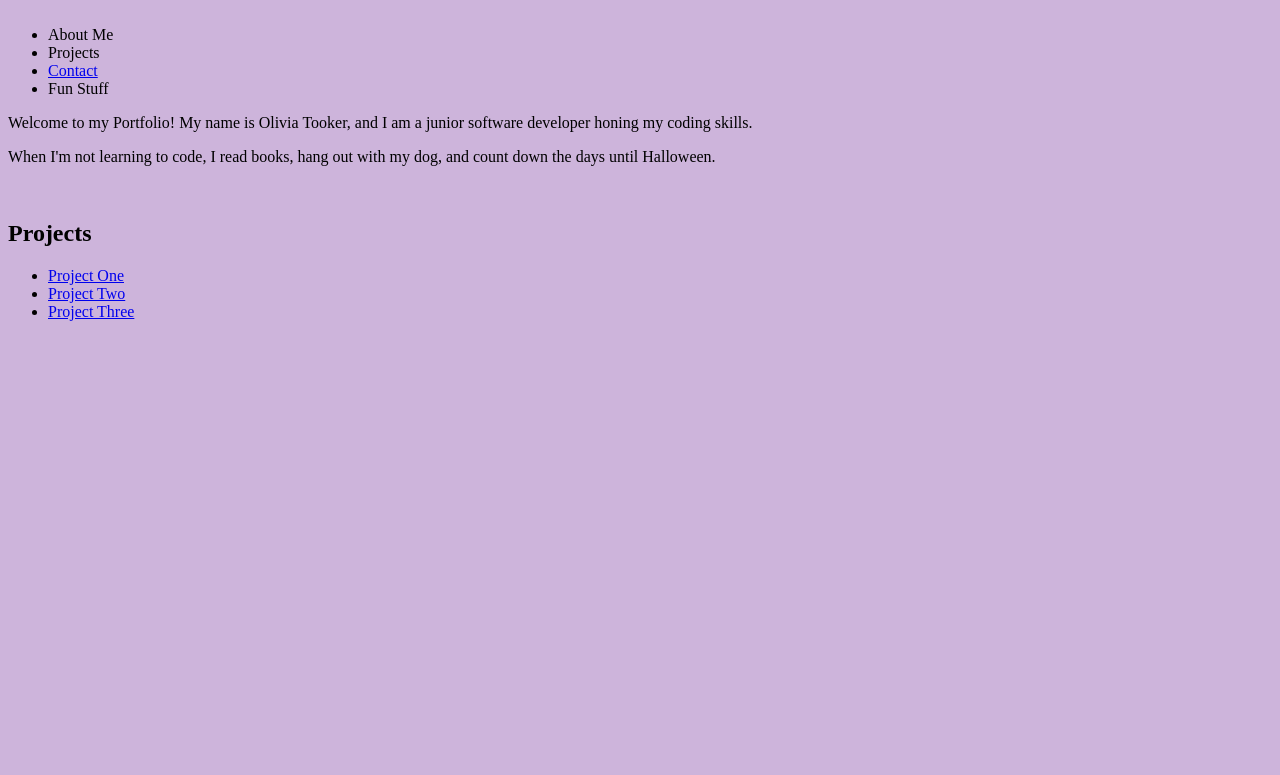
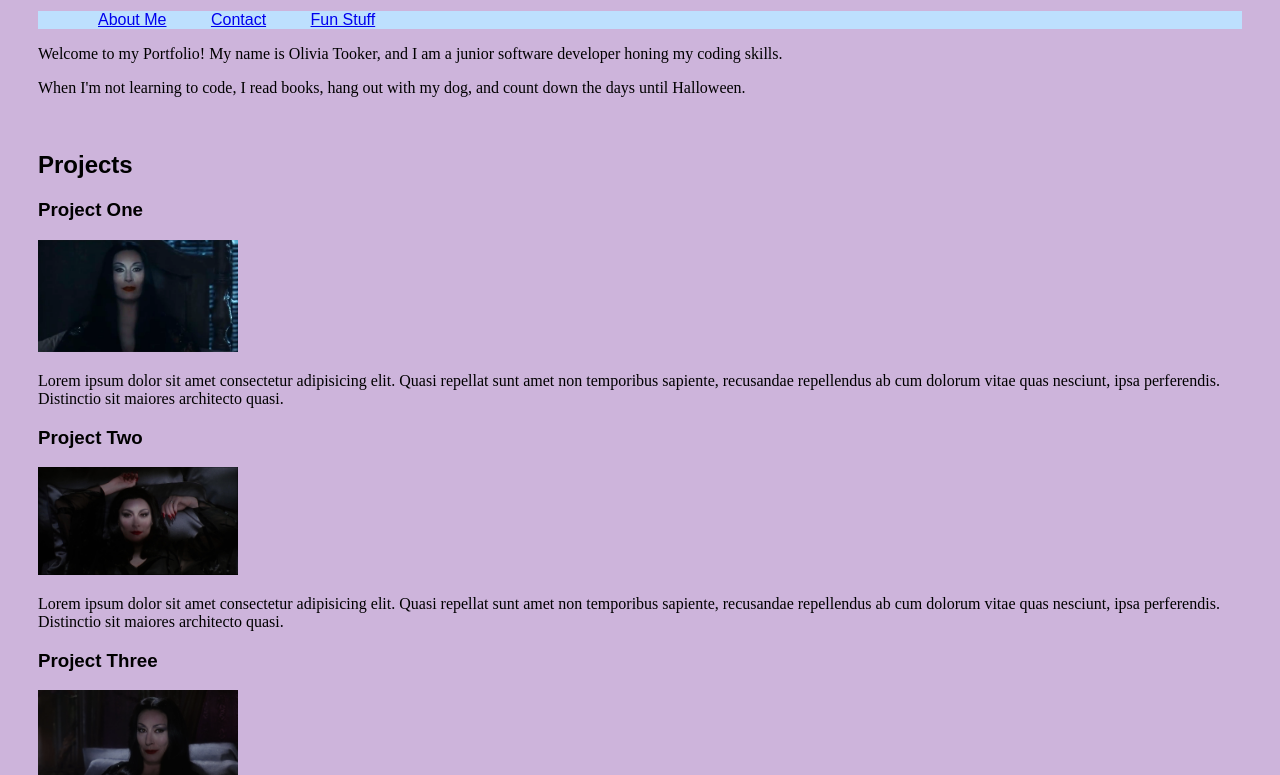
Before and after one commit to ladylivs/github.io, a plain HTML site: page index.html in a window 1280 px wide. Shown: the part 115-890 px from the top of the page. Before the commit the page ends 800 px from the top, so only its background shows below. Drawn offline with Linux system fonts and the light colour scheme.

Commit message:
added ugly css,  horizontal nav bar, & proj imgs

```diff
--- a/index.html
+++ b/index.html
@@ -5,19 +5,19 @@
     <meta http-equiv="X-UA-Compatible" content="IE=edge">
     <meta name="viewport" content="width=device-width, initial-scale=1.0">
     <link rel="stylesheet" href="style.css">
-    <title>Olivia Tooker Portfolio</title>
+    <title>Olivia Tooker</title>
+    <nav>  <!-- navigation bar TODO: make into a top bar-->
+        <ul>
+            <li><a href="#about-me">About Me</a></li>
+           <!--  <li><a href="#projects"></a>Projects</a></li>      solve this later, and remeber to change it on each html sheet please-->
+            <li><a href="contact.html">Contact</a></li>
+            <li><a href="funstuff.html">Fun Stuff</a></li>
+        </ul>
+    </nav>
 
 </head>
 <body>
-    <nav>  <!-- navigation bar TODO: make into a top bar-->
-        <h1>Olivia Tooker</h1>
-        <ul>
-            <li><a id="#about-me">About Me</a></li>
-            <li><a id="#projects"></a>Projects</a> </li>
-            <li><a href="contact.html">Contact</a></li>
-            <li>Fun Stuff</li>
-        </ul>
-    </nav>
+
     <main> <!-- about me TODO: add photo, make beautiful -->
         <section id="about-me">
             <div id="about-me-container">
@@ -30,13 +30,26 @@
                 <img class="selfie" src="" width="" height="">
             </div>
          </section>
-         <section id="projects">  <!-- projects section TODO: adding photos, summaries, etc.  -->
-            <h2>Projects</h2>
-            <ul>
-                <li><a href="#projectone">Project One</a></li>
-                <li><a href="#projecttwo">Project Two</a></li>
-                <li><a href="#projectthree">Project Three</a></li>
-              </ul>
+         <section>  <!-- projects section TODO: adding photos, summaries, etc.  -->
+            <h2 id="projects">Projects</h2>
+            <div id="projects-container">
+
+             <section>
+                <h3>Project One</h3>
+                <img src="images/mort1.png" width=200px alt="a placeholder photo of Morticia Addams">
+                <p>Lorem ipsum dolor sit amet consectetur adipisicing elit. Quasi repellat sunt amet non temporibus sapiente, recusandae repellendus ab cum dolorum vitae quas nesciunt, ipsa perferendis. Distinctio sit maiores architecto quasi.</p>
+            </section>
+            <section>
+                <h3>Project Two</h3>
+                <img src="images/mort2.jpg" width=200px alt="a placeholder photo of Morticia Addams">
+                <p>Lorem ipsum dolor sit amet consectetur adipisicing elit. Quasi repellat sunt amet non temporibus sapiente, recusandae repellendus ab cum dolorum vitae quas nesciunt, ipsa perferendis. Distinctio sit maiores architecto quasi.</p>
+            </section>
+            <section>
+                <h3>Project Three</h3>
+                <img src="images/mort3.png" width=200px alt="a placeholder photo of Morticia Addams">
+                <p>Lorem ipsum dolor sit amet consectetur adipisicing elit. Quasi repellat sunt amet non temporibus sapiente, recusandae repellendus ab cum dolorum vitae quas nesciunt, ipsa perferendis. Distinctio sit maiores architecto quasi.</p>
+            </section>
+            </div>
          </section>
     </main>
     <script type="text/Javascript" src="scripts.js" ></script>
--- a/style.css
+++ b/style.css
@@ -1,5 +1,5 @@
 h1 {
-    font-size: 50px;
+    font-size: 20px;
 }
 
 p {
@@ -9,4 +9,43 @@ p {
 
 body {
     background-color: #CDB4DB;
+    height: 125vh;
+    margin-top: 80px;
+    padding: 30px;
+    background-size: cover;
+    font-family: sans-serif;
 }
+
+head {
+
+    background-color: #BDE0FE;
+    position: fixed;
+    left: 0;
+    right: 0;
+    top: 5px;
+    height: 30px;
+    display: flex;
+    align-items: center;
+    box-shadow: 0 0 25px 0 #256EFF;
+
+}
+
+head * {
+    display: inline;
+    }
+
+
+nav li {
+    margin: 20px;
+    display: inline;
+    }
+
+nav ul {
+    background-color: #BDE0FE
+}
+
+
+head li a {
+    color: blue;
+    text-decoration: none;
+    }
```
Also changed, not shown: contact.html (+10 -1 lines), funstuff.html (added, +22 -0 lines), images/IMG_1173.jpeg (renamed from IMG_1173.jpeg), images/booklove.jpg (added), images/mort1.png (added), images/mort2.jpg (added), images/mort3.png (added), 1 other file.
